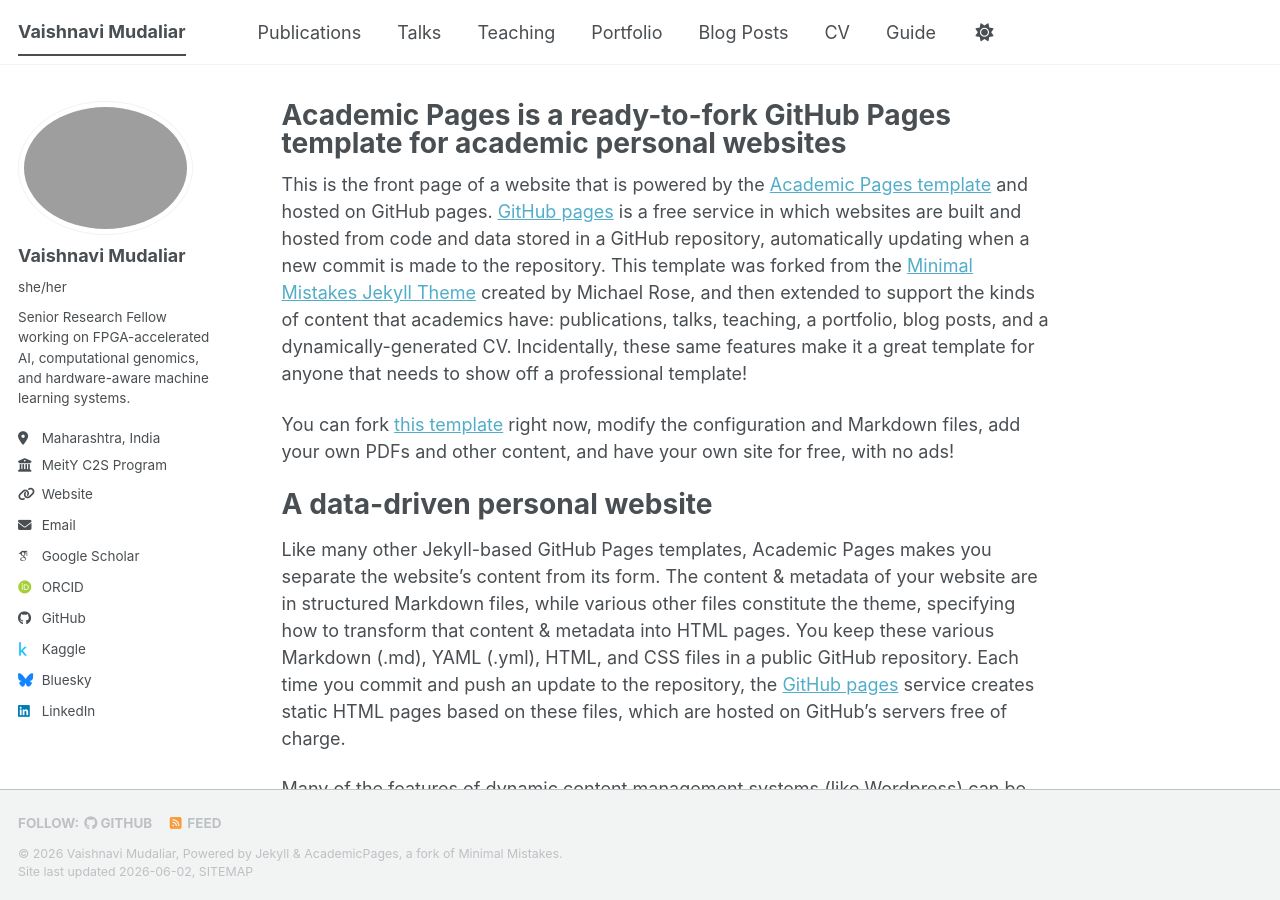
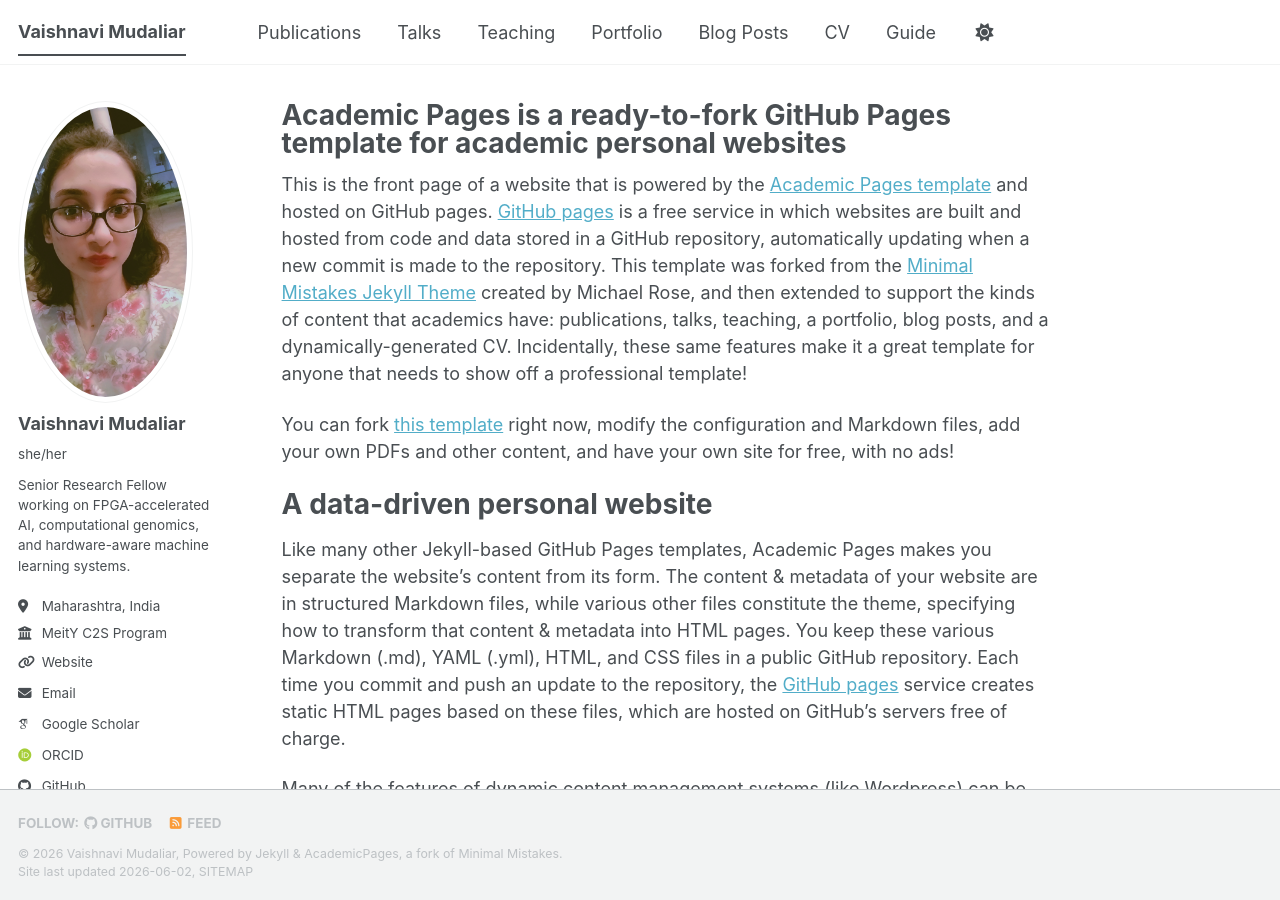
Before and after one commit to VaishnaviMudaliar/VaishnaviMudaliar.github.io, a Jekyll site: the page built from _pages/about.md, in a window 1280 px wide and 900 px high. Built offline with Jekyll 4.4.1, drawn with Linux system fonts in a browser that asks for light colours; some web fonts are replaced; a script bundle is joined from its source files by our own code; library files that are not in the unit come from our copies.

Commit message:
Update _config.yml

```diff
--- a/_config.yml
+++ b/_config.yml
@@ -27,7 +27,7 @@ repository               : "VaishnaviMudaliar/VaishnaviMudaliar.github.io"
 
 author:
   # Biographic information
-  avatar           : "VLSID.jfif"
+  avatar           : "me.jpg"
   name             : "Vaishnavi Mudaliar"
   pronouns         : "she/her"
   bio              : "Senior Research Fellow working on FPGA-accelerated AI, computational genomics, and hardware-aware machine learning systems."
```
